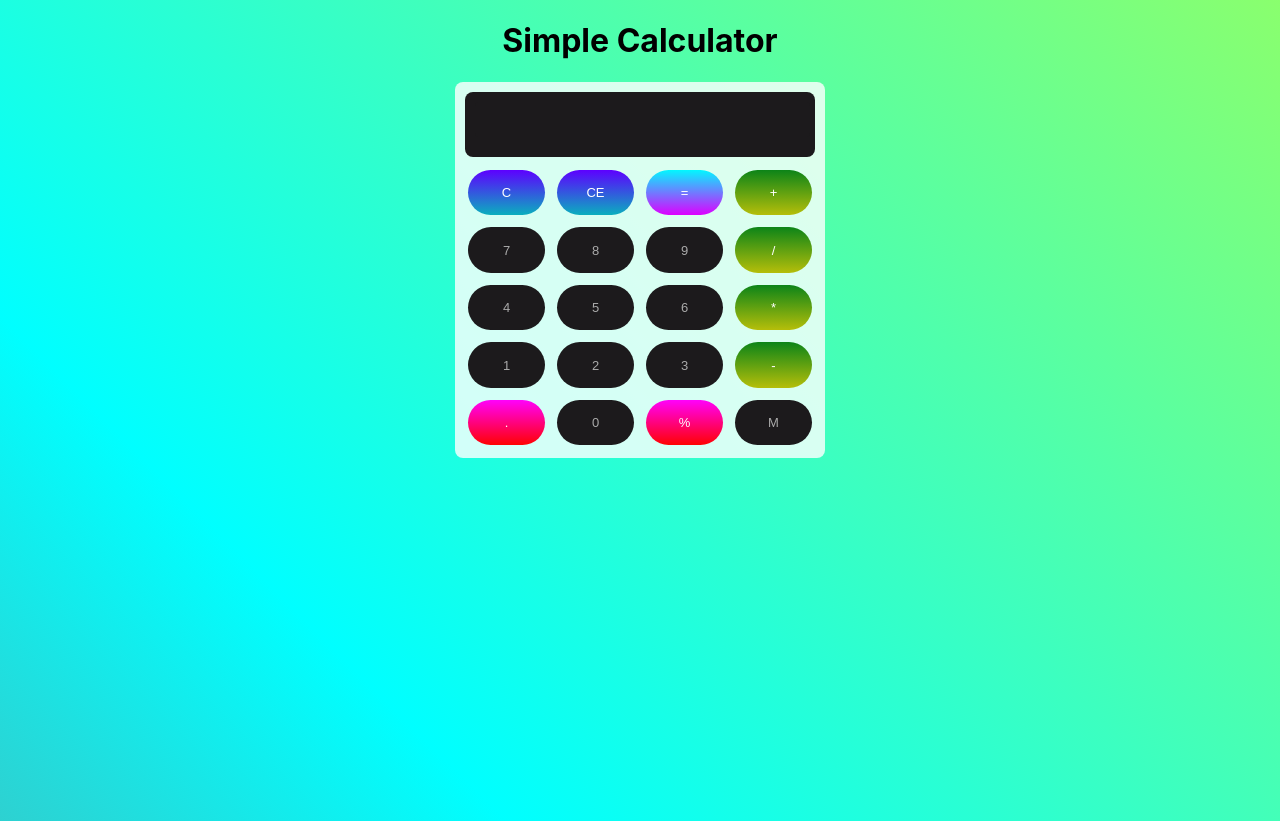
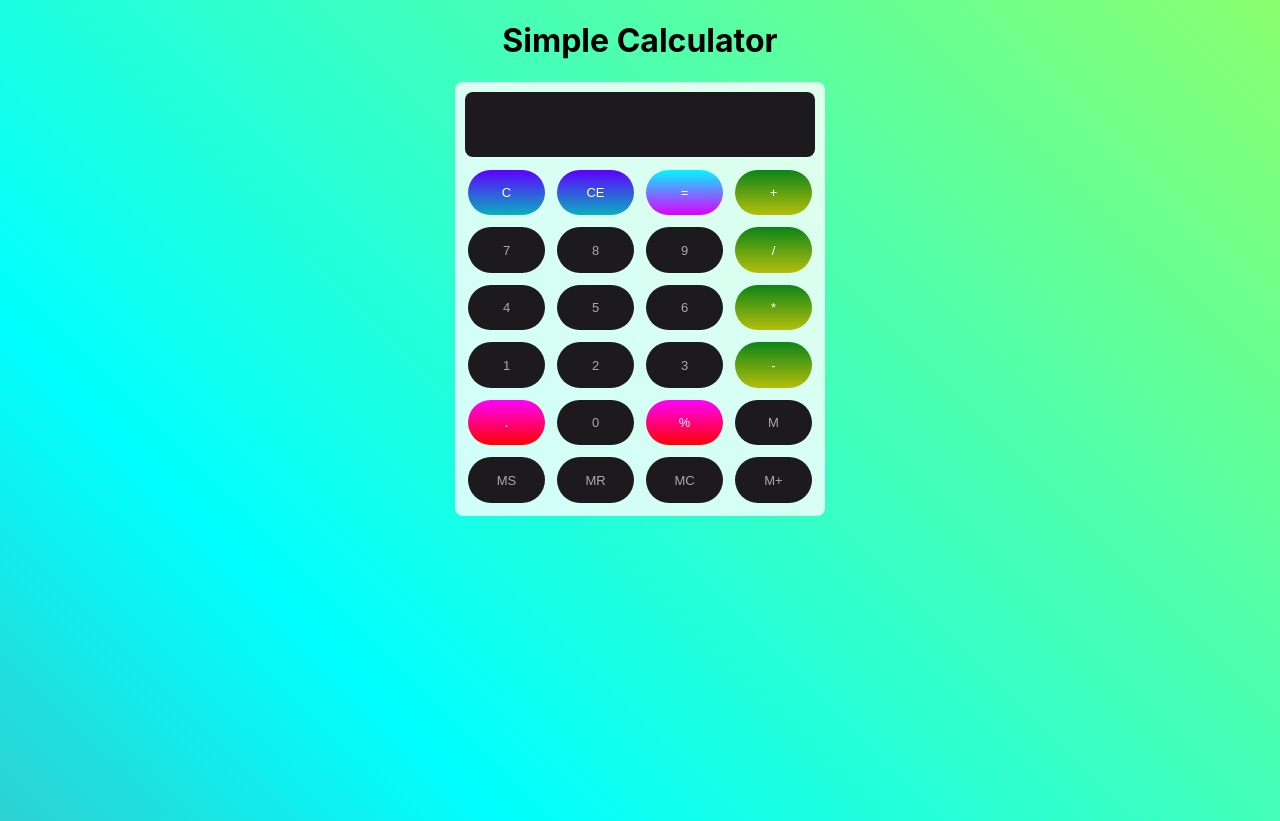
Before and after one commit to minnukota381/simple-calculator-react, a React (Create React App) app: page / in a window 1280 px wide. Built offline with nearby package versions, Linux system fonts and the light colour scheme.

Commit message:
Update Calculator.js

```diff
--- a/src/Calculator.js
+++ b/src/Calculator.js
@@ -1,15 +1,12 @@
-// Calculator.js
-
 import React, { useState } from 'react';
 import './Calculator.css';
 
 const Calculator = () => {
   const [input, setInput] = useState('');
   const [result, setResult] = useState('');
+  const [memory, setMemory] = useState(null);
 
   const handleClick = (value) => {
-    console.log('Button clicked with value:', value);
-
     if (value === '=') {
       try {
         setResult(eval(input).toString());
@@ -27,9 +24,21 @@ const Calculator = () => {
       } catch (error) {
         setResult('Error');
       }
-    } else if (value === 'M') {
-
-      setResult('Developed by Minnu');
+    } else if (value === 'MS') {
+      setMemory(input);
+      setResult('Memory stored');
+    } else if (value === 'MR') {
+      setInput(memory);
+    } else if (value === 'MC') {
+      setMemory(null);
+    } else if (value === 'M+') {
+      try {
+        const newValue = memory ? eval(memory + '+' + input) : eval(input);
+        setMemory(newValue.toString());
+        setResult('Memory updated');
+      } catch (error) {
+        setResult('Error');
+      }
     } else {
       setInput((prevInput) => prevInput + value);
     }
@@ -64,11 +73,15 @@ const Calculator = () => {
         <button onClick={() => handleClick('3')}>3</button>
         <button className="operator" onClick={() => handleClick('-')}>-</button>
 
-
         <button className="dot" onClick={() => handleClick('.')}>.</button>
         <button onClick={() => handleClick('0')}>0</button>
         <button className="percentage" onClick={() => handleClick('%')}>%</button>
-        <button onClick={() => handleClick('M')}>M</button>
+        <button onClick={() => handleClick('Developed by Minnu')}>M</button>
+
+        <button onClick={() => handleClick('MS')}>MS</button>
+        <button onClick={() => handleClick('MR')}>MR</button>
+        <button onClick={() => handleClick('MC')}>MC</button>
+        <button onClick={() => handleClick('M+')}>M+</button>
       </div>
     </div>
   );
```
